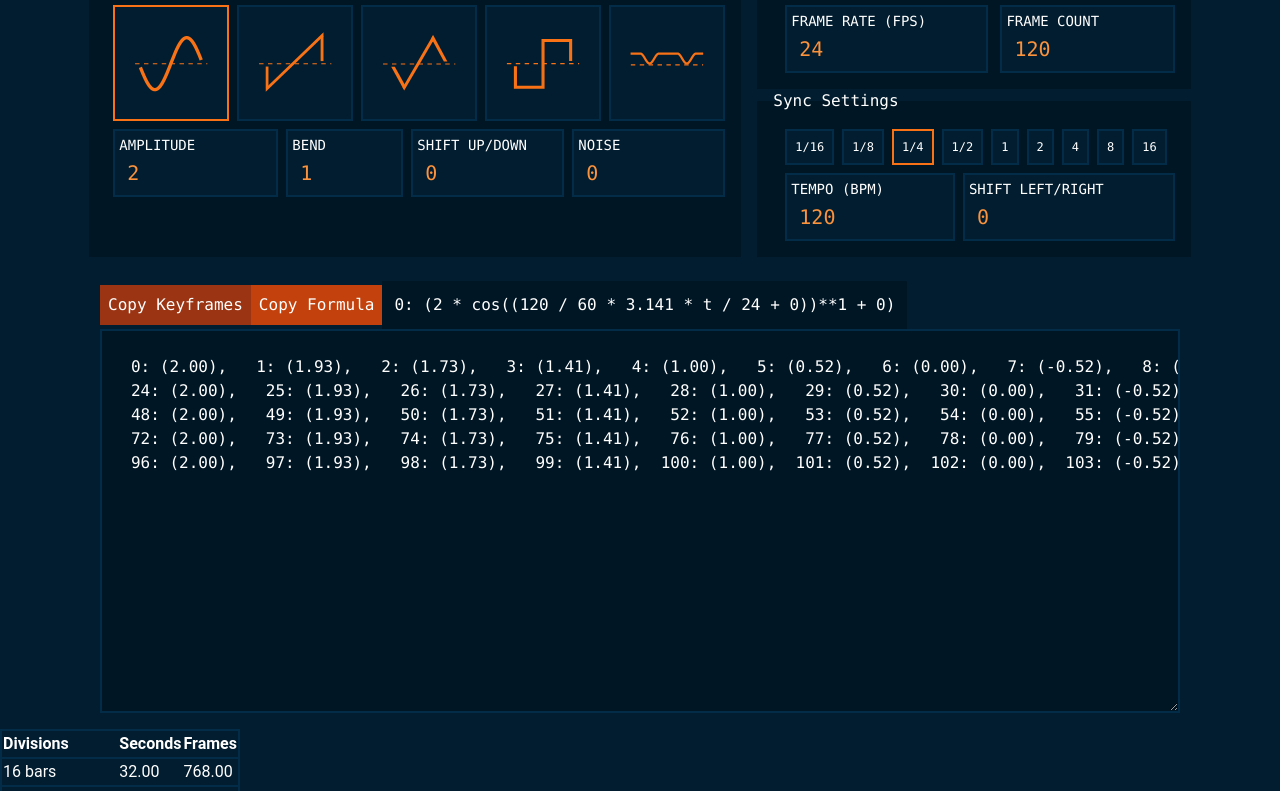
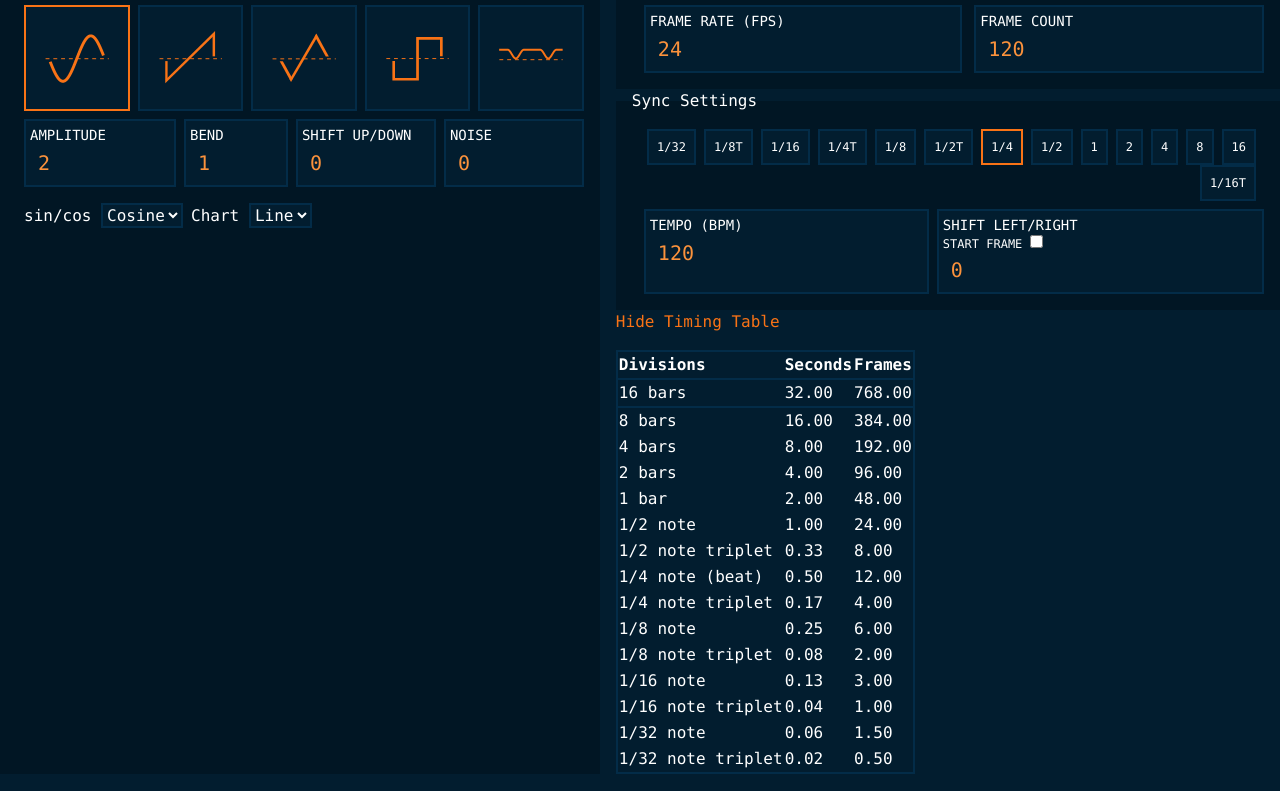
Before and after one commit to ganeJackS/framesync.xyz, a React (Vite) app: page / in a window 1280 px wide. Shown: the part 600-1391 px from the top of the page. Built offline with nearby package versions, Linux system fonts and the light colour scheme.

Commit message:
added misc controls to main control panel

```diff
--- /dev/null
+++ b/src/components/SelectToggle.tsx
@@ -0,0 +1,23 @@
+import React, { useState } from 'react';
+
+type Props = {
+  onToggle: (value: boolean) => void;
+};
+
+const ToggleButton: React.FC<Props> = ({ onToggle }) => {
+  const [isToggledOn, setIsToggledOn] = useState(false);
+
+  const handleToggle = () => {
+    setIsToggledOn(!isToggledOn);
+    onToggle(!isToggledOn);
+  };
+
+  return (
+    <button
+      className={`focus:outline-none rounded-full h-10 w-10 transition-colors duration-200 ease-in-out ${isToggledOn ? 'bg-orange-500' : 'bg-gray-300'}`}
+      onClick={handleToggle}
+    />
+  );
+};
+
+export default ToggleButton;
--- /dev/null
+++ b/src/components/ShowHideToggle.tsx
@@ -0,0 +1,29 @@
+import React, { useState } from 'react';
+
+type Props = {
+  // The content to be hidden/shown by the toggle button
+  children: React.ReactNode;
+  label: string;
+};
+
+const ToggleContent: React.FC<Props> = ({ children, label }) => {
+  // `hidden` is the state that tracks whether the content is currently hidden or not
+  const [hidden, setHidden] = useState(false);
+
+
+
+  return (
+    <>
+      {/* The button that toggles the hidden state of the content */}
+      <button
+      className="flex flex-auto justify-start text-orange-500 hover:text-orange-700"
+      onClick={() => setHidden(!hidden)}>
+        {hidden ? `Show ${label}`  : `Hide ${label}`}
+      </button>
+      {/* The content that is hidden/shown by the toggle button */}
+      {!hidden && <div>{children}</div>}
+    </>
+  );
+};
+
+export default ToggleContent;
--- a/src/components/StressTest.tsx
+++ b/src/components/StressTest.tsx
@@ -18,6 +18,8 @@ import saw from "../assets/saw.svg";
 import square from "../assets/square.svg";
 import triangle from "../assets/triangle.svg";
 import bumpdip from "../assets/bumpdip.svg";
+import ToggleContent from "./ShowHideToggle";
+import ToggleButton from "./SelectToggle";
 
 export default function StressTest() {
   const [
@@ -107,7 +109,6 @@ export default function StressTest() {
       primary: true,
 
       tickCount: 10,
-
     }),
     [showAxes]
   );
@@ -275,9 +276,9 @@ export default function StressTest() {
       </label>
       {/* Stats */}
       <div className="flex flex-row justify-center space-x-2 mb-4 font-mono">
-        Duration: {(datumCount / frameRate).toFixed(2)}s |  Max: {yArrayMax?.toFixed(2)} | Min:{" "}
-        {yArrayMin?.toFixed(2)} | Average: {yArrayAvg?.toFixed(2)} | Absolute Sum:{" "}
-        {yArraySum?.toFixed(2)} |
+        Duration: {(datumCount / frameRate).toFixed(2)}s | Max:{" "}
+        {yArrayMax?.toFixed(2)} | Min: {yArrayMin?.toFixed(2)} | Average:{" "}
+        {yArrayAvg?.toFixed(2)} | Absolute Sum: {yArraySum?.toFixed(2)} |
       </div>
 
       {/* Control Panel */}
@@ -472,7 +473,37 @@ export default function StressTest() {
                   }
                 />
               </label>
+            </div>
+            <div className="flex flex-row grow space-x-2 mt-4">
+              {/* Sin/Cos */}
+              <label>
+                sin/cos{" "}
+                <select
+                  className="bg-darker-blue border-2 border-dark-blue"
+                  value={toggleSinCos}
+                  onChange={(e) => {
+                    e.persist();
+                    setState((old) => ({
+                      ...old,
+                      toggleSinCos: e.target.value,
+                    }));
+                  }}>
+                  <option value="cos">Cosine</option>
+                  <option value="sin">Sine</option>
+                </select>
+              </label>
 
+              {/* Chart Type */}
+              <label>
+                Chart{" "}
+                <select
+                  className="bg-darker-blue border-2 border-dark-blue"
+                  value={chartType}
+                  onChange={setChartTypeHandler}>
+                  <option value="line">Line</option>
+                  <option value="bar">Bar</option>
+                </select>
+              </label>
             </div>
           </div>
         </fieldset>
@@ -519,7 +550,7 @@ export default function StressTest() {
             <legend>Sync Settings</legend>
             <div className="flex flex-col">
               {/*New Rythm Rate*/}
-              <div className="flex flex-row-reverse justify-start justify-items-start text-center text-xs mb-2">
+              <div className="flex flex-row-reverse flex-wrap justify-start justify-items-start text-center text-xs mb-2">
                 <input
                   className="appearance-none radio"
                   type="radio"
@@ -689,6 +720,30 @@ export default function StressTest() {
                 <input
                   className="appearance-none radio"
                   type="radio"
+                  id="halfbarTriplet"
+                  name="rhythmRate"
+                  value="40"
+                  checked={rhythmRate === 40}
+                  onChange={(e) => {
+                    e.persist();
+                    setState((old) => ({
+                      ...old,
+                      rhythmRate: parseFloat(e.target.value),
+                    }));
+                  }}
+                />
+                <label
+                  className={`p-2 border-2 bg-darker-blue mr-2 ${
+                    rhythmRate === 40
+                      ? "border-orange-500"
+                      : "border-dark-blue"
+                  } hover:border-orange-600 cursor-pointer ease-out duration-300`}
+                  htmlFor="halfbarTriplet">
+                  1/2T
+                </label>
+                <input
+                  className="appearance-none radio"
+                  type="radio"
                   id="eighthbar"
                   name="rhythmRate"
                   value="30"
@@ -708,6 +763,32 @@ export default function StressTest() {
                   htmlFor="eighthbar">
                   1/8
                 </label>
+
+                <input
+                  className="appearance-none radio"
+                  type="radio"
+                  id="quarterbarTriplet"
+                  name="rhythmRate"
+                  value="20"
+                  checked={rhythmRate === 20}
+                  onChange={(e) => {
+                    e.persist();
+                    setState((old) => ({
+                      ...old,
+                      rhythmRate: parseFloat(e.target.value),
+                    }));
+                  }}
+                />
+                <label
+                  className={`p-2 border-2 bg-darker-blue mr-2 ${
+                    rhythmRate === 20
+                      ? "border-orange-500"
+                      : "border-dark-blue"
+                  } hover:border-orange-600 cursor-pointer ease-out duration-300`}
+                  htmlFor="quarterbarTriplet">
+                  1/4T
+                </label>
+
                 <input
                   className="appearance-none radio"
                   type="radio"
@@ -730,6 +811,76 @@ export default function StressTest() {
                   htmlFor="sixteenthbar">
                   1/16
                 </label>
+                <input
+                  className="appearance-none radio"
+                  type="radio"
+                  id="eighthbarTriplet"
+                  name="rhythmRate"
+                  value="10"
+                  checked={rhythmRate === 10}
+                  onChange={(e) => {
+                    e.persist();
+                    setState((old) => ({
+                      ...old,
+                      rhythmRate: parseFloat(e.target.value),
+                    }));
+                  }}
+                />
+                <label
+                  className={`p-2 border-2 bg-darker-blue mr-2 ${
+                    rhythmRate === 10
+                      ? "border-orange-500"
+                      : "border-dark-blue"
+                  } hover:border-orange-600 cursor-pointer ease-out duration-300`}
+                  htmlFor="eighthbarTriplet">
+                  1/8T
+                </label>
+                <input
+                  className="appearance-none radio"
+                  type="radio"
+                  id="thirtysecondbar"
+                  name="rhythmRate"
+                  value="7.5"
+                  checked={rhythmRate === 7.5}
+                  onChange={(e) => {
+                    e.persist();
+                    setState((old) => ({
+                      ...old,
+                      rhythmRate: parseFloat(e.target.value),
+                    }));
+                  }}
+                />
+                <label
+                  className={`p-2 border-2 bg-darker-blue mr-2 ${
+                    rhythmRate === 7.5 ? "border-orange-500" : "border-dark-blue"
+                  } hover:border-orange-600 cursor-pointer ease-out duration-300`}
+                  htmlFor="thirtysecondbar">
+                  1/32
+                </label>
+                <input
+                  className="appearance-none radio"
+                  type="radio"
+                  id="sixteenthbarTriplet"
+                  name="rhythmRate"
+                  value="5"
+                  checked={rhythmRate === 5}
+                  onChange={(e) => {
+                    e.persist();
+                    setState((old) => ({
+                      ...old,
+                      rhythmRate: parseFloat(e.target.value),
+                    }));
+                  }}
+                />
+                <label
+                  className={`p-2 border-2 bg-darker-blue mr-2 ${
+                    rhythmRate === 5
+                      ? "border-orange-500"
+                      : "border-dark-blue"
+                  } hover:border-orange-600 cursor-pointer ease-out duration-300`}
+                  htmlFor="sixteenthbarTriplet">
+                  1/16T
+                </label>
                 </div>
               <div className="flex flex-row grow space-x-2">
                 {/* Tempo */}
@@ -750,8 +901,24 @@ export default function StressTest() {
                   />
                 </label>
                 {/* Shift Left/Right */}
+
                 <label className="flex flex-col grow bg-darker-blue pl-1 pt-1 border-2 border-dark-blue z-index-100 text-sm">
                   SHIFT LEFT/RIGHT
+                   {/* Link Horizonal Offset & Starting Frame */}
+        <label className="text-xs">
+          START FRAME{" "}
+          <input
+            type="checkbox"
+            checked={linkFrameOffset}
+            onChange={(e) => {
+              e.persist();
+              setState((old) => ({
+                ...old,
+                linkFrameOffset: e.target.checked,
+              }));
+            }}
+          />
+        </label>
                   <NumberInput
                     value={leftRightOffset}
                     min={0}
@@ -765,25 +932,108 @@ export default function StressTest() {
                       }))
                     }
                   />
+
                 </label>
+
               </div>
             </div>
+
           </fieldset>
 
-
+          <ToggleContent label={"Timing Table"}>
+            <table className="text-left mt-4 border-2 border-dark-blue">
+              <thead>
+                <tr>
+                  <th>Divisions</th>
+                  <th>Seconds</th>
+                  <th>Frames</th>
+                </tr>
+              </thead>
+              <tbody className="border-2 border-dark-blue">
+                <tr className="border-2 border-dark-blue">
+                  <td>16 bars</td>
+                  <td>{(3840 / tempo).toFixed(2)}</td>
+                  <td>{((3840 / tempo) * frameRate).toFixed(2)}</td>
+                </tr>
+                <tr>
+                  <td>8 bars</td>
+                  <td>{(1920 / tempo).toFixed(2)}</td>
+                  <td>{((1920 / tempo) * frameRate).toFixed(2)}</td>
+                </tr>
+                <tr>
+                  <td>4 bars</td>
+                  <td>{(960 / tempo).toFixed(2)}</td>
+                  <td>{((960 / tempo) * frameRate).toFixed(2)}</td>
+                </tr>
+                <tr>
+                  <td>2 bars</td>
+                  <td>{(480 / tempo).toFixed(2)}</td>
+                  <td>{((480 / tempo) * frameRate).toFixed(2)}</td>
+                </tr>
+                <tr>
+                  <td>1 bar</td>
+                  <td>{(240 / tempo).toFixed(2)}</td>
+                  <td>{((240 / tempo) * frameRate).toFixed(2)}</td>
+                </tr>
+                <tr>
+                  <td>1/2 note</td>
+                  <td>{(120 / tempo).toFixed(2)}</td>
+                  <td>{((120 / tempo) * frameRate).toFixed(2)}</td>
+                </tr>
+                <tr>
+                  <td>1/2 note triplet</td>
+                  <td>{(40 / tempo).toFixed(2)}</td>
+                  <td>{((40 / tempo) * frameRate).toFixed(2)}</td>
+                </tr>
+                <tr>
+                  <td>1/4 note (beat)</td>
+                  <td>{(60 / tempo).toFixed(2)}</td>
+                  <td>{((60 / tempo) * frameRate).toFixed(2)}</td>
+                </tr>
+                <tr>
+                  <td>1/4 note triplet</td>
+                  <td>{(20 / tempo).toFixed(2)}</td>
+                  <td>{((20 / tempo) * frameRate).toFixed(2)}</td>
+                </tr>
+                <tr>
+                  <td>1/8 note</td>
+                  <td>{(30 / tempo).toFixed(2)}</td>
+                  <td>{((30 / tempo) * frameRate).toFixed(2)}</td>
+                </tr>
+                <tr>
+                  <td>1/8 note triplet</td>
+                  <td>{(10 / tempo).toFixed(2)}</td>
+                  <td>{((10 / tempo) * frameRate).toFixed(2)}</td>
+                </tr>
+                <tr>
+                  <td>1/16 note</td>
+                  <td>{(15 / tempo).toFixed(2)}</td>
+                  <td>{((15 / tempo) * frameRate).toFixed(2)}</td>
+                </tr>
+                <tr>
+                  <td>1/16 note triplet</td>
+                  <td>{(5 / tempo).toFixed(2)}</td>
+                  <td>{((5 / tempo) * frameRate).toFixed(2)}</td>
+                </tr>
+                <tr>
+                  <td>1/32 note</td>
+                  <td>{(7.5 / tempo).toFixed(2)}</td>
+                  <td>{((7.5 / tempo) * frameRate).toFixed(2)}</td>
+                </tr>
+                <tr>
+                  <td>1/32 note triplet</td>
+                  <td>{(2.5 / tempo).toFixed(2)}</td>
+                  <td>{((2.5 / tempo) * frameRate).toFixed(2)}</td>
+                </tr>
+              </tbody>
+            </table>
+          </ToggleContent>
         </div>
-
       </div>
-
-
-
 
       <div className="flex flex-row justify-center justify-items-center">
         <div className="flex flex-row justify-center justify-items-center ">
-
           {/* a button to copy the currentFormula to the clipboard */}
-
-
         </div>
       </div>
       <br />
@@ -796,17 +1046,14 @@ export default function StressTest() {
             onCopy={copyHighlightedTextHandler}
             onClick={() => {
               navigator.clipboard.writeText(yArray as unknown as string);
-            }}
-
-          >
+            }}>
             Copy Keyframes
           </button>
           <button
             className="bg-orange-700 text-white font-mono p-2"
             onClick={() => {
               navigator.clipboard.writeText(currentFormula);
-            }}
-          >
+            }}>
             Copy Formula
           </button>
           <div className="font-mono inline-flex bg-darkest-blue p-3">
@@ -833,7 +1080,6 @@ export default function StressTest() {
             }}
           />
         </label>
-
       </div>
       <table className="text-left mt-4 border-2 border-dark-blue">
         <thead>
@@ -1011,7 +1257,7 @@ export default function StressTest() {
       {/* Old */}
       <div className="inputs-container">
         {/* Rhythm Rate */}
-        <label>
+        {/* <label>
           Rhythm Rate{" "}
           <select
             value={rhythmRate}
@@ -1028,58 +1274,19 @@ export default function StressTest() {
             <option value="480">2 bars</option>
             <option value="240">1 bar</option>
             <option value="120">1/2 note</option>
+            <option value="60">1/4 note (beat)</option>
             <option value="40">1/2 note triplet</option>
-            <option value="60">1/4 note (beat)</option>
+            <option value="30">1/8 note</option>
             <option value="20">1/4 note triplet</option>
-            <option value="30">1/8 note</option>
+            <option value="15">1/16 note</option>
             <option value="10">1/8 note triplet</option>
-            <option value="15">1/16 note</option>
+            <option value="7.5">1/32 note</option>
             <option value="5">1/16 note triplet</option>
-            <option value="7.5">1/32 note</option>
             <option value="2.5">1/32 note triplet</option>
           </select>
-        </label>
+        </label> */}
 
-        {/* Sin/Cos */}
-        <label>
-          sin/cos{" "}
-          <select
-            value={toggleSinCos}
-            onChange={(e) => {
-              e.persist();
-              setState((old) => ({
-                ...old,
-                toggleSinCos: e.target.value,
-              }));
-            }}>
-            <option value="cos">Cosine</option>
-            <option value="sin">Sine</option>
-          </select>
-        </label>
-        <br />
-        {/* Chart Type */}
-        <label>
-          Chart{" "}
-          <select value={chartType} onChange={setChartTypeHandler}>
-            <option value="line">Line</option>
-            <option value="bar">Bar</option>
-          </select>
-        </label>
-        {/* Link Horizonal Offset & Starting Frame */}
-        <label>
-          Link Offset 🡸🡺 & Start Frame{" "}
-          <input
-            type="checkbox"
-            checked={linkFrameOffset}
-            onChange={(e) => {
-              e.persist();
-              setState((old) => ({
-                ...old,
-                linkFrameOffset: e.target.checked,
-              }));
-            }}
-          />
-        </label>
+
 
         <br />
       </div>
```
Lines whose indentation alone changed are shown as unchanged.
